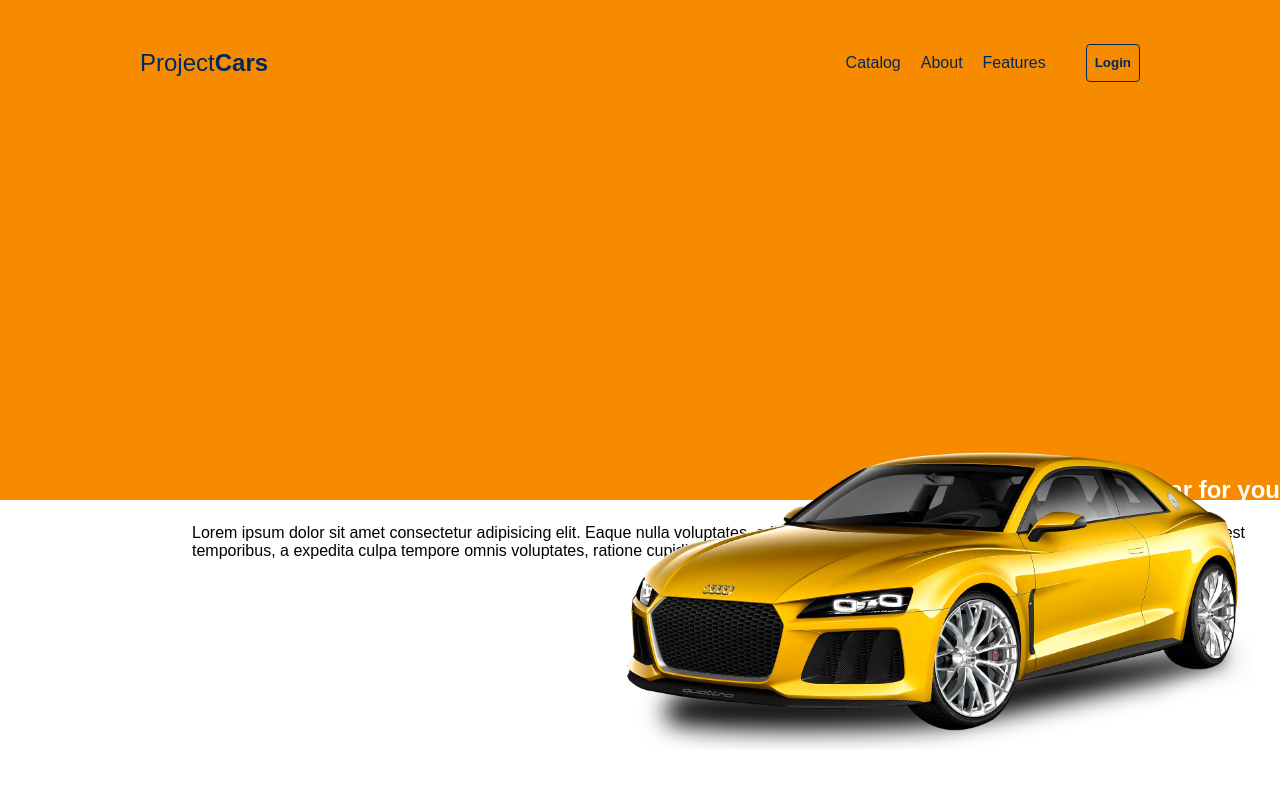
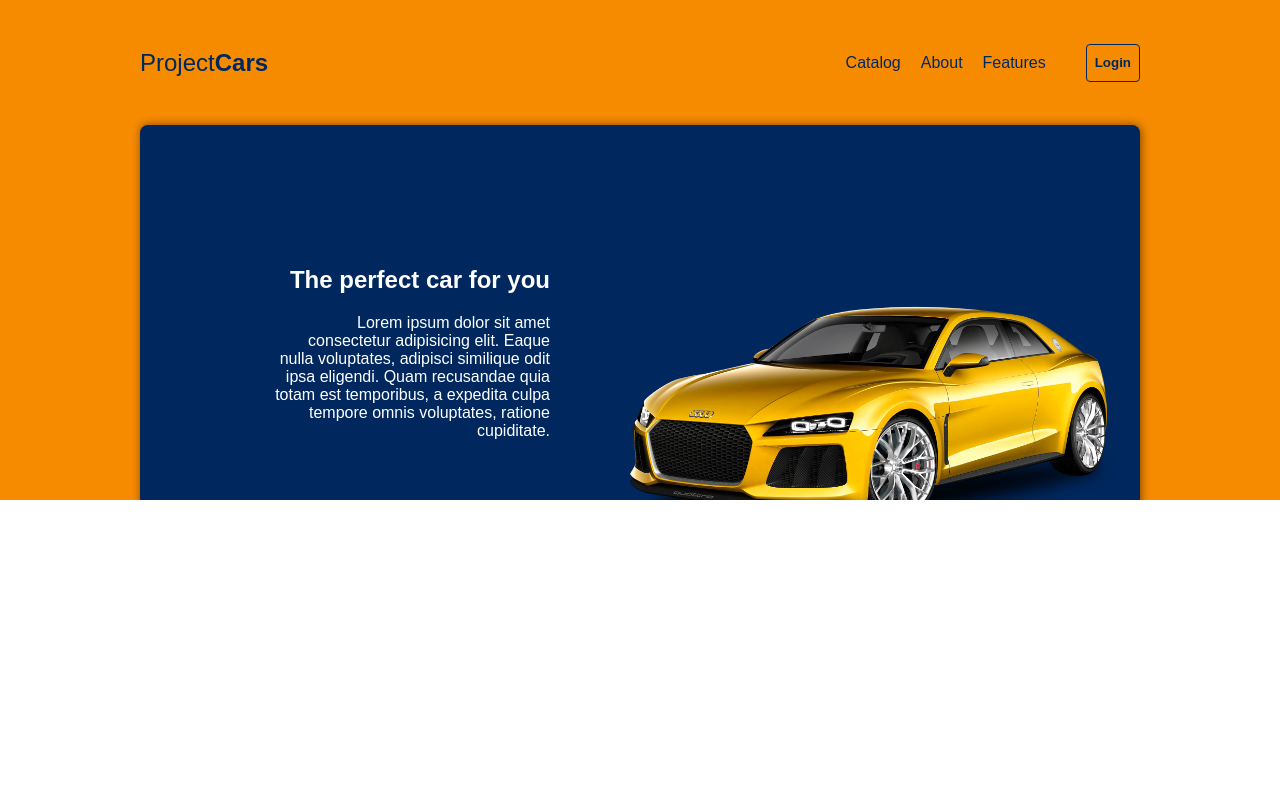
Before and after one commit to eleuteriojv/ProjectCars, a plain HTML site: page index.html in a window 1280 px wide. Drawn offline with Linux system fonts and the light colour scheme.

Commit message:
Alterando o texto

```diff
--- a/css/styles.css
+++ b/css/styles.css
@@ -72,34 +72,43 @@ nav ul button:hover{
     background : var(--blue);
     color: white;
 }
-.content header-block{
+.content .header-block {
     max-width: 1000px;
     min-width: 300px;
     height: 450px;
     background: var(--blue);
     border-radius: 8px;
     box-shadow: 1px 0px 10px 0px rgba(0, 0, 0, 0.5);
+    -webkit-box-shadow: 1px 0px 10px 0px rgba(0, 0, 0, 0.5);
+    -moz-box-shadow: 1px 0px 10px 0px rgba(0, 0, 0, 0.5);
     position: relative;
     z-index: 10;
     padding: 10px;
-}
-.header-block img{
+  }
+  .header-block img {
     width: 50%;
     position: absolute;
     right: 2%;
     bottom: 2%;
-}
-.header-block .text{
+  }
+  .header-block .text {
     position: absolute;
     bottom: 30%;
     left: 15%;
-}
-.header-block .text h2{
+  }
+
+  .header-block .text h2 {
     color: white;
     margin-bottom: 20px;
     text-align: right;
-}
-.header-block.text p{
+    transform: translateX(-20px);
+    transition: transform 0.5s;
+  }
+
+  .header-block .text p {
     max-width: 280px;
     color: white;
-}
+    text-align: right;
+    transform: translateX(-20px);
+    transition: transform 0.4s;
+  }
```
